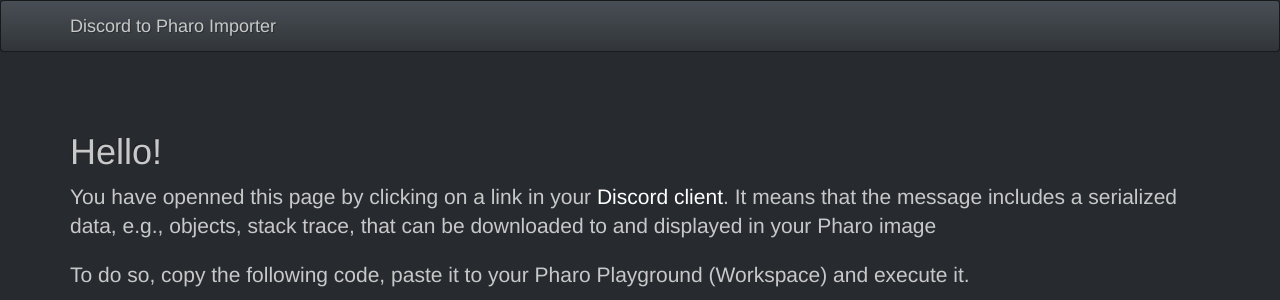
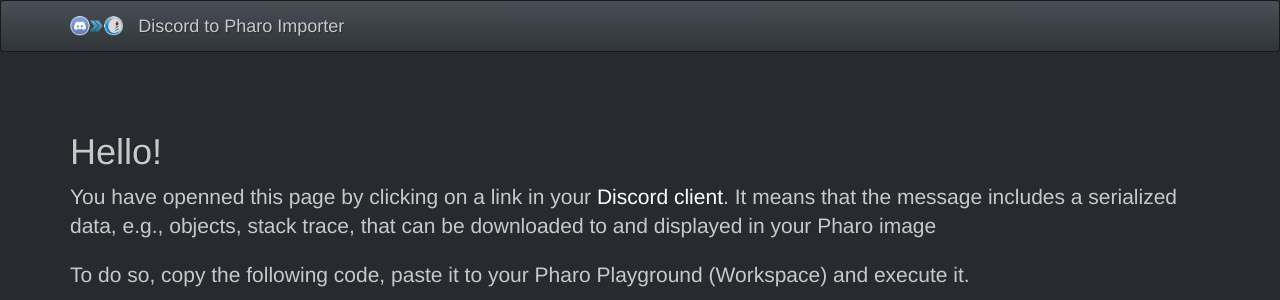
Before and after one commit to JurajKubelka/DiscordStImporter, a PHP site: page / in a window 1280 px wide. Shown: the top 300 px of the page. Run offline with PHP 8.4, Linux system fonts and the light colour scheme; some libraries are stand-ins or nearby versions.

Commit message:
add logo

```diff
--- a/web/index.php
+++ b/web/index.php
@@ -24,7 +24,8 @@
 	<div class="navbar navbar-default">
 		<div class="container">
 			<div class="navbar-header">
-				<a href="../" class="navbar-brand">Discord to Pharo Importer</a>
+				<img src="assets/img/logo.png" class="navbar-brand" />
+				<div class="navbar-brand">Discord to Pharo Importer</div>
 			</div>
 		</div>
 	</div>
```
Also changed, not shown: web/assets/img/logo.png, 1 other file.
